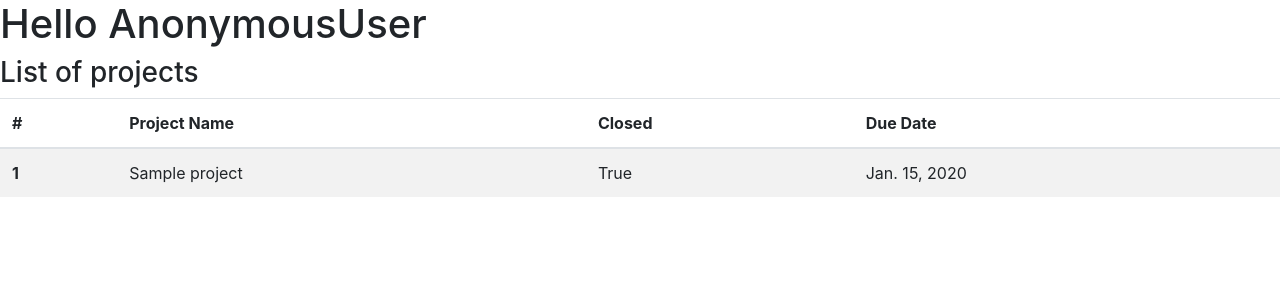
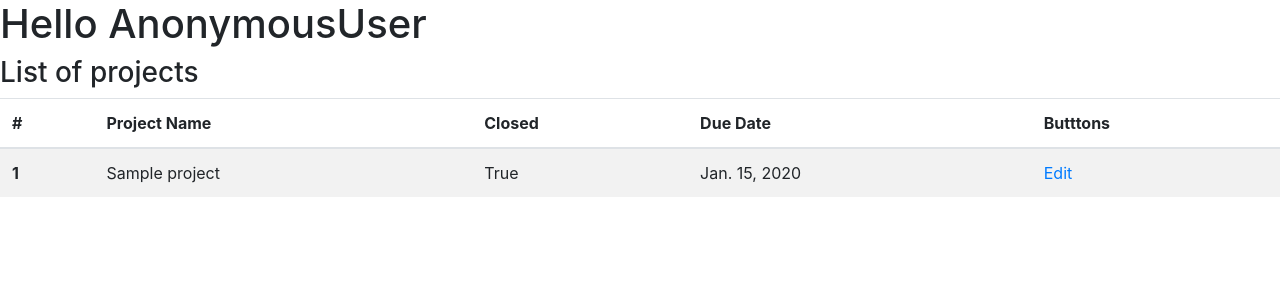
Before and after one commit to zherwig/dj_project_app, a Django app: page /projects/ in a window 1280 px wide. Shown: the part 56-356 px from the top of the page. Run offline with Django 3.2, Linux system fonts and the light colour scheme; tables that the repository leaves empty hold one stand-in row (values such as "Sample post"); some libraries are stand-ins or nearby versions.

Commit message:
get_absolute_url and dynamic link creation

```diff
--- a/projects/models.py
+++ b/projects/models.py
@@ -1,5 +1,6 @@
 from django.db import models
 from django.contrib.auth.models import User
+from django.urls import reverse
 
 # Create your models here.
 class Project(models.Model):
@@ -17,3 +18,7 @@ class Project(models.Model):
 
     def __str__(self):
         return self.title
+
+    def get_absolute_url(self):
+        print(reverse("project_detail_view", kwargs={"id": self.id}))
+        return reverse("project_detail_view", kwargs={"id": self.id})
--- a/projects/templates/projects_list.html
+++ b/projects/templates/projects_list.html
@@ -11,6 +11,7 @@
       <th scope="col">Project Name</th>
       <th scope="col">Closed</th>
       <th scope="col">Due Date</th>
+      <th scope="col">Butttons</th>
     </tr>
   </thead>
   <tbody>
@@ -20,6 +21,7 @@
         <td>{{project.title}}</td>
         <td>{{project.closed}}</td>
         <td>{{project.duedate}}</td>
+        <td><a href='{{ project.get_absolute_url }}'>Edit</a></td>
         </tr>
     {% endfor %}
   </tbody>
```
